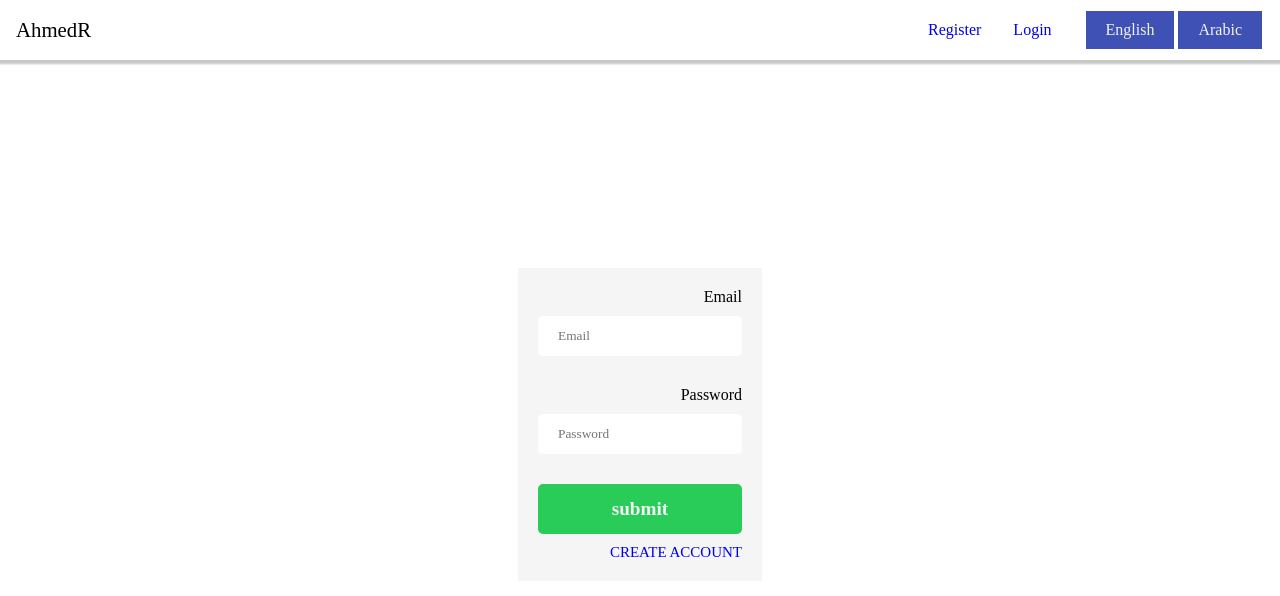
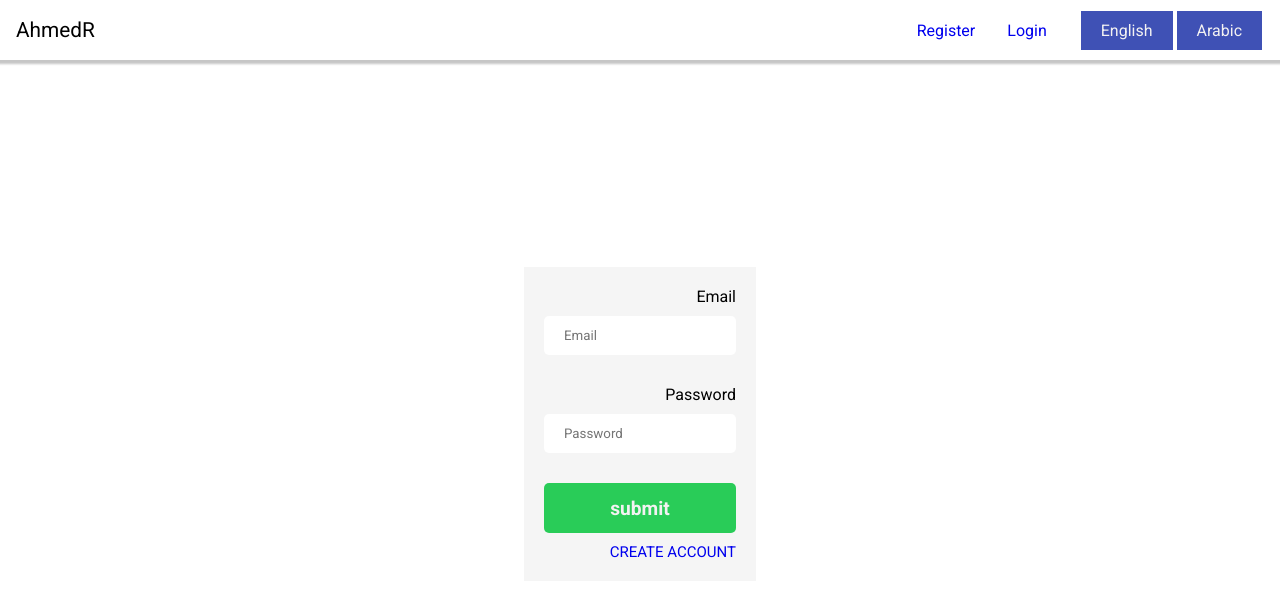
Before and after one commit to Ahmed-Radi/crud, a React (Create React App) app: page / in a window 1280 px wide. Shown: the top 596 px of the page. Built offline with nearby package versions, Linux system fonts and the light colour scheme; no server answers.

Commit message:
style: Update font family in index.scss
Update the font family in the index.scss file to use 'Roboto' as the default font for the body element. This change improves the consistency of the font across the application.

```diff
--- a/src/style/index.scss
+++ b/src/style/index.scss
@@ -7,7 +7,9 @@
     margin: 0;
     box-sizing: border-box;
 }
-
+body {
+  font-family: 'Roboto', sans-serif;
+}
 body[lang="en"] {
     font-family: 'Roboto', sans-serif; /* English font family */
 }
```
